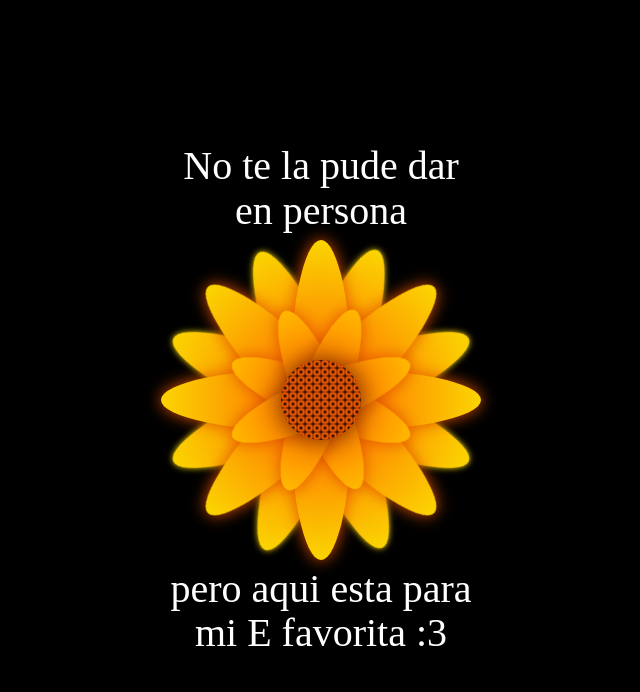
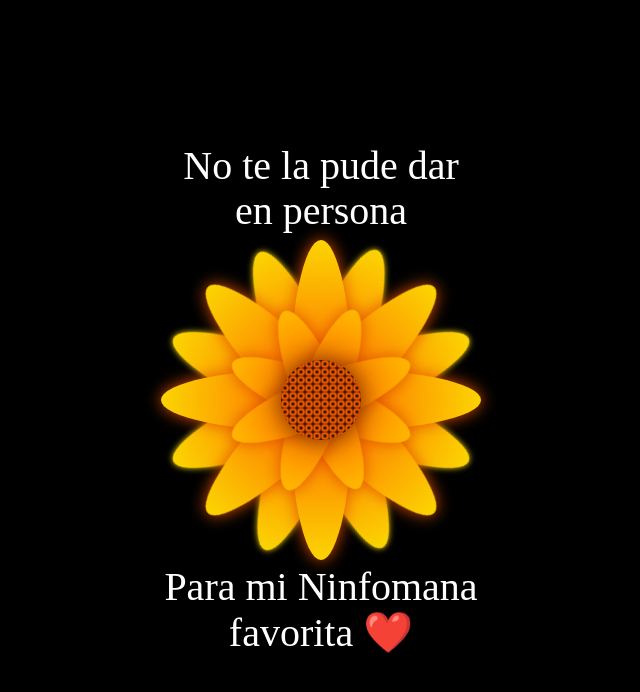
Before and after one commit to CariokaConH/FlorEvelyn, a plain HTML site: page docs/index.html in a window 1280 px wide. Shown: the whole page, without its empty margins (319-959 px from the left). Drawn offline with Linux system fonts and the light colour scheme.

Commit message:
index.html

```diff
--- a/docs/index.html
+++ b/docs/index.html
@@ -37,7 +37,7 @@
     </div>
     <div class="Petal3 p4">
     </div>
-    <div class="text-below"> pero aqui esta para mi E favorita :3 </div>
+    <div class="text-below">Para mi Ninfomana favorita ❤️</div>
   </div>
 </body>
 </html>
```
